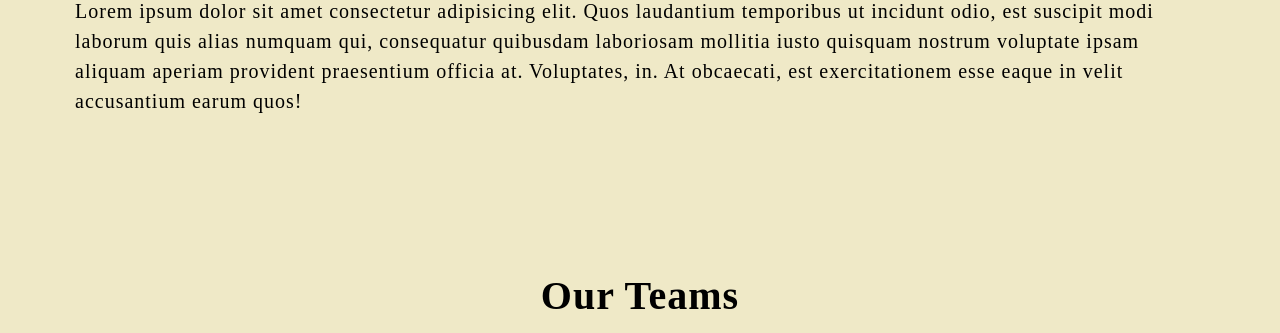
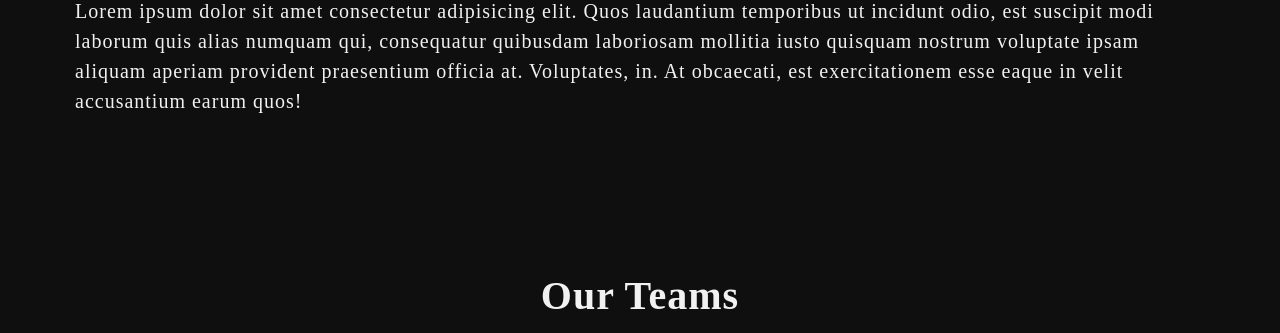
Before and after one commit to RoboticsClubNITW/roboticsclubnitw.github.io, a plain HTML site: page index.html in a window 1280 px wide. Shown: the part 935-1268 px from the top of the page. Drawn offline with Linux system fonts and the light colour scheme.

Commit message:
ADD Colors

```diff
--- a/footer.css
+++ b/footer.css
@@ -33,10 +33,10 @@
   }
 
   .social_media a:hover{
-    color: gold;
+    color: crimson;
   }
   h1{
     font-size: 40px;
-    color: rgb(0, 0, 0);
+    color: #f1f1f1;
     font-weight: bold;
   }
--- a/navbar.css
+++ b/navbar.css
@@ -12,7 +12,7 @@ nav{
 }
 
 #intro p{
-    color: black;
+    color: #F1F1F1;
 }
 /*Styling logo*/
 .logo{
@@ -47,6 +47,7 @@ nav{
 .nav-links li a{
     text-decoration: none;
     margin: 0 0.7vw;
+    color: #F1F1F1;
 }
 .nav-links li a:hover {
     color: #ffffff;
--- a/paralex.css
+++ b/paralex.css
@@ -25,7 +25,7 @@
   }
 
   section {
-    color: black;
+    color: #f1f1f1;
     background-color: rgb(165, 162, 162);
     padding: 75px 30px;
   }
@@ -54,13 +54,11 @@
   .header_text {
     text-align: center;
     color: #3a3a9d;
-
     height: 100%;
     display: flex;
     justify-content: center;
     flex-direction: column;
     align-items: center;
-
     padding: 30px;
   }
 
@@ -187,7 +185,7 @@
 
   @media screen and (min-width: 660px) {
     section {
-      background-color: #efe9c7;
+      background-color: #100F0F;
       padding: 75px;
       /* border-top: 1px dashed #ff8bc5; */
     }
--- a/teams.css
+++ b/teams.css
@@ -10,7 +10,7 @@ img {
 }
 
 p {
-  color: #fff;
+  color: #0F3D3E;
 }
 
 .middle {
```
